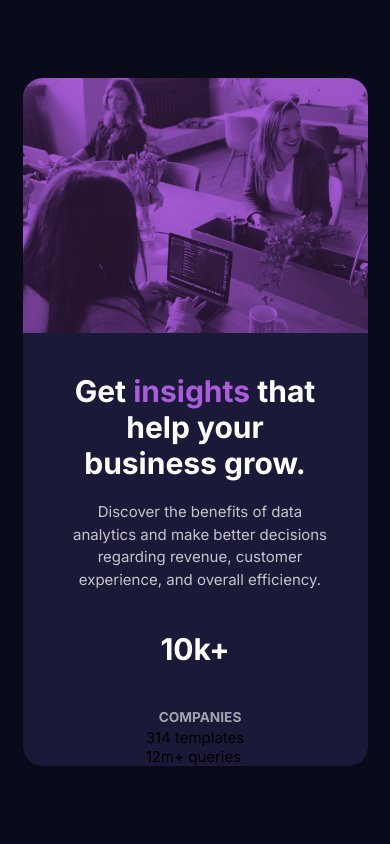
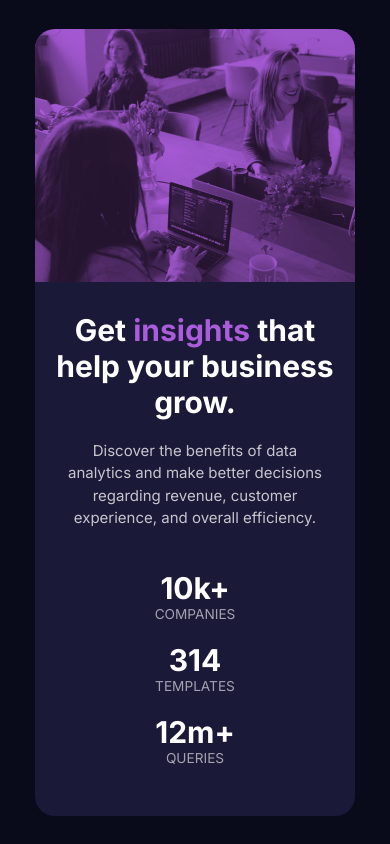
Before and after one commit to RoelofWobben/stats-card, a plain HTML site: page roelof.html in a window 390 px wide. Drawn offline with Linux system fonts and the light colour scheme.

Commit message:
mobile ready

```diff
--- a/roelof.css
+++ b/roelof.css
@@ -30,53 +30,60 @@ body{
 h1{
     color: var(--white);
     text-align: center;
-    padding-top: 40px;
     font-weight: 600;
 }
 
-p{
-    padding-top: 20px;
-    color: var(--transparent-white-main);
-    padding-left: 10px;
-    text-align: center;
-    line-height: 1.5;
-}
 
 .container {
     display: flex;
     flex-direction: column;
     align-items: center;
     justify-content: center;
-    width:345px;
+    width: 320px;
     background-color: var(--desaturated_blue);
     border-radius: 20px;
     overflow: hidden;
-    padding-left: 40px;
-    padding-right: 40px;
+    min-height: 375px;
 
 }
 
 .image {
     width: 345px;
-    height: 255px;
+    height: 253px;
     background-color: var(--violet);
     object-fit: cover;
 }
 
 
 .image img {
-    max-width: 345px;
-    height: 255px;
+    width: 345px;
+    height: 253px;
     mix-blend-mode: multiply;
     opacity: 0.8;
     object-fit: cover;
 }
 
- h1 .accent{
+.text {
+    width: 345px;
+    padding: 30px;
+    text-align : center;
+}
+
+.header p{
+    color: var(--transparent-white-main);
+    padding: 20px 10px;
+    line-height: 1.5;
+}
+
+.accent {
     color: var(--violet);
 }
 
-.stats{
+.stats {
+    padding: 20px;
+    color: var(--white);
+    font-family: 'Inter';
+    font-weight: 400;
 }
 
 .stats p{
@@ -88,17 +95,40 @@ p{
 }
 
 .companies{
-    text-align: center;
-    color: var(--white);
-    font-family: 'Inter';
-    font-weight: 400;
+    padding-bottom: 20px;
 
 }
 
 .templates{
+    padding-bottom: 20px;
 
 }
 
-.queries{
+@media (min-width: 1150px){
 
+    h1{
+        text-align: left;
+        padding-right: 50px;
+
+    }
+
+   .container {
+        width: 1080px;
+        flex-direction: row;
+        align-items: flex-start;
+        flex-direction: row-reverse;
+
+    }
+
+    .text{
+        width: 540px;
+        text-align: left;
+        padding-top: 80px;
+        padding-left: 80px;
+        padding-right: 80px;
+    }
+
+    .image{
+        width: 540px;
+    }
 }
--- a/roelof.html
+++ b/roelof.html
@@ -24,30 +24,27 @@
         <div class="image">
             <picture>
                 <source media="(max-width:1150px)" srcset="images/image-header-mobile.jpg">
-                <img src="images/image-header-desktop.jpg" alt="office" style="width:auto;">
+                <img src="images/image-header-desktop.jpg" alt="office">
             </picture>
         </div>
-        <h1>
-            Get <span class="accent">insights</span> that help your business grow.
-        </h1>
-        <p>
-            Discover the benefits of data analytics and make better decisions regarding revenue, customer
-            experience, and overall efficiency.
-        </p>
-        <div class="stats">
-            <div class = "companies">
-                <h1>
-                10k+
-                <h1>
-                <p>
-                 companies
-                <p>
+        <div class="text">
+            <div class="header">
+                <h1>Get <span class="accent">insights</span> that help your business grow.</h1>
+                <p>Discover the benefits of data analytics and make better decisions regarding revenue, customer experience, and overall efficiency.</p>
             </div>
-            <div class= "templates">
-                314 templates
-            </div>
-            <div class = "queries">
-                12m+ queries
+            <div class="stats">
+                <div class = "companies">
+                    <h1>10k+ </h1>
+                    <p>companies</p>
+                </div>
+                <div class= "templates">
+                    <h1>314</h1>
+                    <p>templates</p>
+                </div>
+                <div class = "queries">
+                    <h1>12m+</h1>
+                    <p>queries</p>
+                </div>
             </div>
         </div>
     </div>
```
